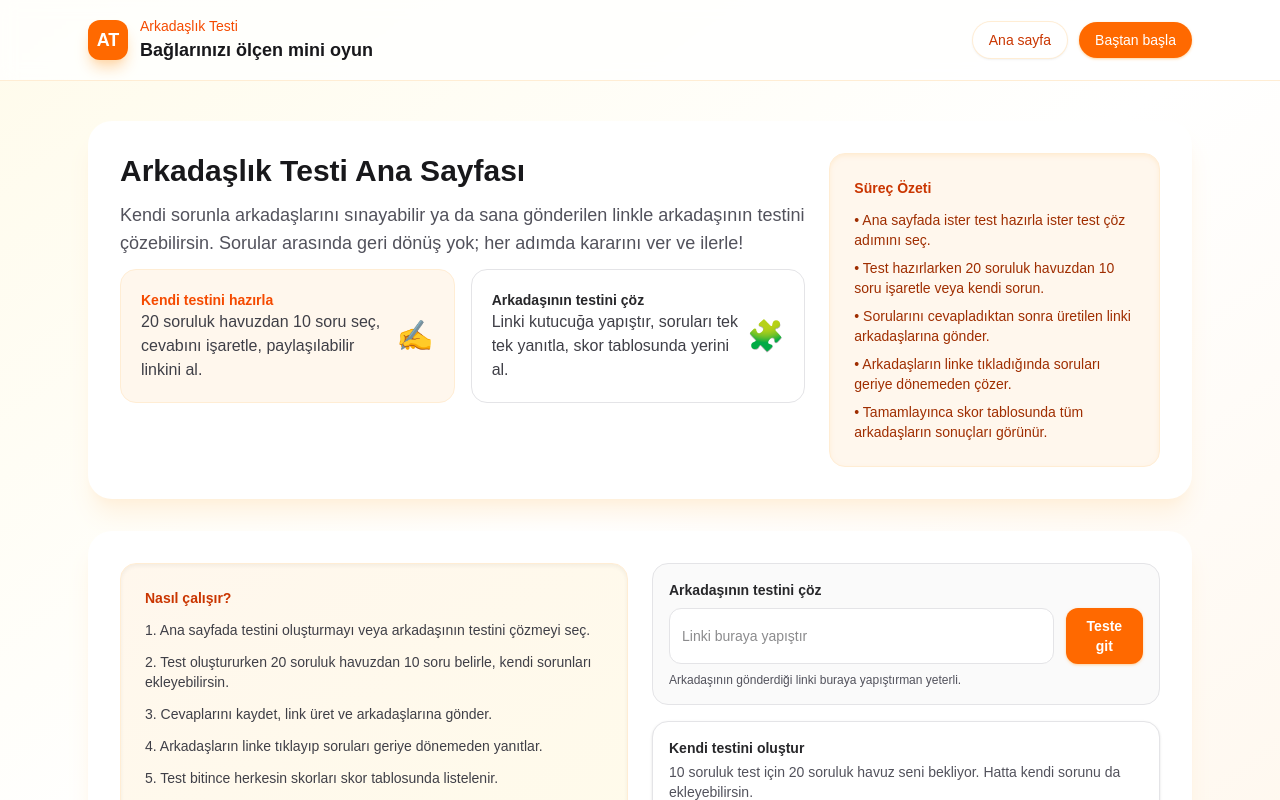
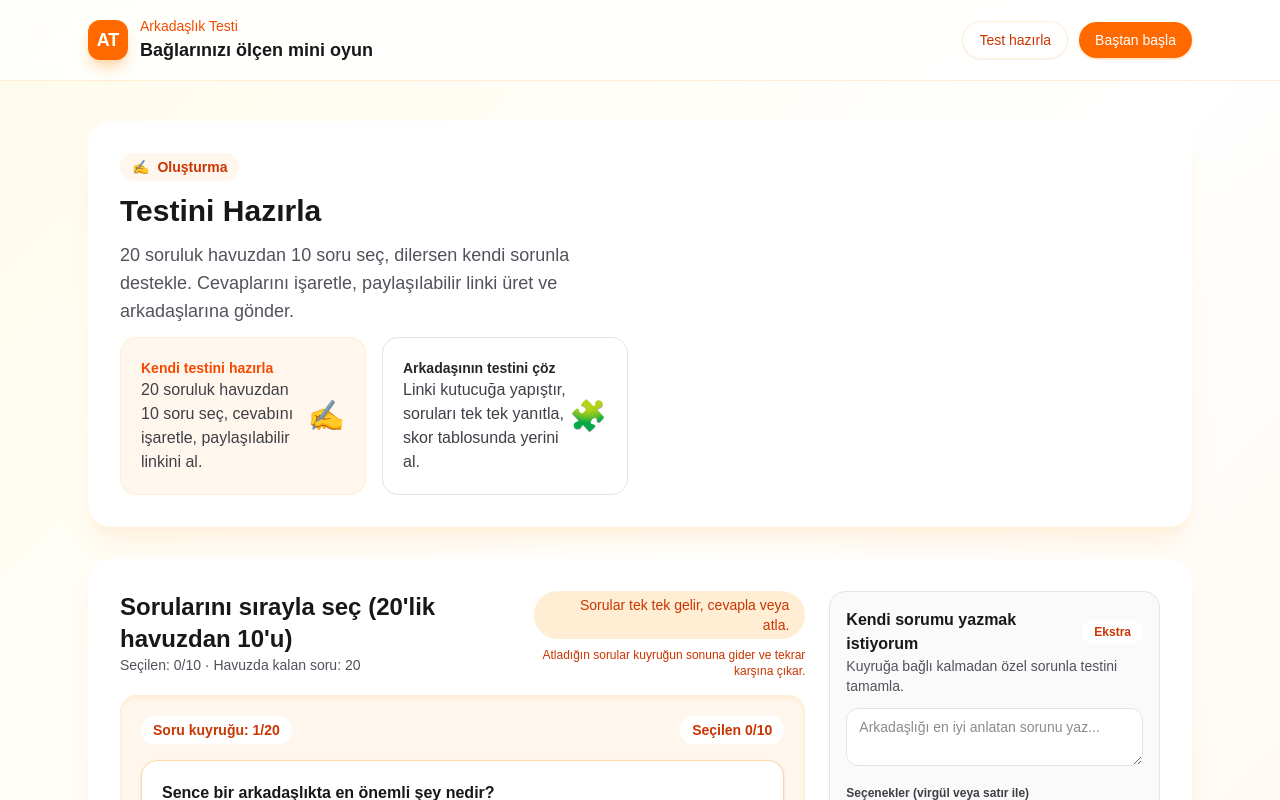
Before and after one commit to basakozdemr/arkadaslik-testi, a Next.js app: page / in a window 1280 px wide. Shown: the top 800 px of the page. Built offline with nearby package versions, Linux system fonts and the light colour scheme.

Commit message:
Remove overview card from hero section

```diff
--- a/src/app/page.tsx
+++ b/src/app/page.tsx
@@ -135,7 +135,7 @@ const sampleScoreboard = [
 const MAX_SELECTION = 10;
 
 export default function Home() {
-  const [view, setView] = useState<"home" | "create" | "solve">("home");
+  const [view, setView] = useState<"create" | "solve">("create");
   const [selectedQuestions, setSelectedQuestions] = useState<string[]>([]);
   const [customQuestion, setCustomQuestion] = useState("");
   const [customOptions, setCustomOptions] = useState("A\nB\nC\nD");
@@ -272,6 +272,7 @@ export default function Home() {
   const answerForQuestion = (id: string, answersMap = friendAnswers) => answersMap[id];
 
   const resetStates = () => {
+    setView("create");
     setSelectedQuestions([]);
     setCreatorAnswers({});
     setGeneratedLink(null);
@@ -286,6 +287,25 @@ export default function Home() {
     setScoreboard(sampleScoreboard);
     setRemainingQueue(questionPool.map((q) => q.id));
   };
+
+  const heroContent = {
+    create: {
+      title: "Testini Hazırla",
+      description:
+        "20 soruluk havuzdan 10 soru seç, dilersen kendi sorunla destekle. Cevaplarını işaretle, paylaşılabilir linki üret ve arkadaşlarına gönder.",
+      emoji: "✍️",
+      badge: "Oluşturma",
+    },
+    solve: {
+      title: "Arkadaşının Testini Çöz",
+      description:
+        "Sana gelen linki yapıştır, soruları sırayla yanıtla ve geri dönmeden tamamla. Sonucunu skor tablosunda hemen gör!",
+      emoji: "🧩",
+      badge: "Çözüm",
+    },
+  } as const;
+
+  const hero = heroContent[view];
 
   return (
     <div className="min-h-screen bg-gradient-to-br from-amber-50 via-white to-orange-50 text-zinc-900">
@@ -302,10 +322,10 @@ export default function Home() {
           </div>
           <div className="flex items-center gap-3">
             <button
-              onClick={() => setView("home")}
+              onClick={() => setView("create")}
               className="rounded-full bg-white px-4 py-2 text-sm font-medium text-orange-700 shadow-sm ring-1 ring-orange-100 transition hover:-translate-y-0.5 hover:shadow-md"
             >
-              Ana sayfa
+              Test hazırla
             </button>
             <button
               onClick={resetStates}
@@ -318,13 +338,14 @@ export default function Home() {
       </header>
 
       <main className="mx-auto flex max-w-6xl flex-col gap-8 px-6 py-10">
-        <section className="grid gap-6 rounded-3xl bg-white p-8 shadow-xl shadow-orange-100/70 lg:grid-cols-3">
-          <div className="space-y-3 lg:col-span-2">
-            <h1 className="text-3xl font-semibold text-zinc-900">Arkadaşlık Testi Ana Sayfası</h1>
-            <p className="text-lg text-zinc-600">
-              Kendi sorunla arkadaşlarını sınayabilir ya da sana gönderilen linkle arkadaşının testini çözebilirsin.
-              Sorular arasında geri dönüş yok; her adımda kararını ver ve ilerle!
-            </p>
+        <section className="grid gap-6 rounded-3xl bg-white p-8 shadow-xl shadow-orange-100/70 lg:grid-cols-2">
+          <div className="space-y-3">
+            <div className="inline-flex items-center gap-2 rounded-full bg-orange-50 px-3 py-1 text-sm font-semibold text-orange-700">
+              <span>{hero.emoji}</span>
+              <span>{hero.badge}</span>
+            </div>
+            <h1 className="text-3xl font-semibold text-zinc-900">{hero.title}</h1>
+            <p className="text-lg text-zinc-600">{hero.description}</p>
             <div className="grid gap-4 sm:grid-cols-2">
               <button
                 onClick={() => setView("create")}
@@ -347,16 +368,6 @@ export default function Home() {
                 <span className="text-3xl">🧩</span>
               </button>
             </div>
-          </div>
-          <div className="rounded-2xl border border-orange-100 bg-orange-50 p-6 shadow-inner shadow-orange-100">
-            <p className="text-sm font-semibold text-orange-700">Süreç Özeti</p>
-            <ul className="mt-3 space-y-2 text-sm text-orange-800">
-              <li>• Ana sayfada ister test hazırla ister test çöz adımını seç.</li>
-              <li>• Test hazırlarken 20 soruluk havuzdan 10 soru işaretle veya kendi sorun.</li>
-              <li>• Sorularını cevapladıktan sonra üretilen linki arkadaşlarına gönder.</li>
-              <li>• Arkadaşların linke tıkladığında soruları geriye dönemeden çözer.</li>
-              <li>• Tamamlayınca skor tablosunda tüm arkadaşların sonuçları görünür.</li>
-            </ul>
           </div>
         </section>
 
@@ -618,50 +629,6 @@ export default function Home() {
           </section>
         )}
 
-        {view === "home" && (
-          <section className="grid gap-6 rounded-3xl bg-white p-8 shadow-xl shadow-orange-100/70 lg:grid-cols-2">
-            <div className="rounded-2xl border border-orange-100 bg-gradient-to-br from-orange-50 to-amber-50 p-6 shadow-inner">
-              <p className="text-sm font-semibold text-orange-700">Nasıl çalışır?</p>
-              <ol className="mt-3 space-y-3 text-sm text-zinc-700">
-                <li>1. Ana sayfada testini oluşturmayı veya arkadaşının testini çözmeyi seç.</li>
-                <li>2. Test oluştururken 20 soruluk havuzdan 10 soru belirle, kendi sorunları ekleyebilirsin.</li>
-                <li>3. Cevaplarını kaydet, link üret ve arkadaşlarına gönder.</li>
-                <li>4. Arkadaşların linke tıklayıp soruları geriye dönemeden yanıtlar.</li>
-                <li>5. Test bitince herkesin skorları skor tablosunda listelenir.</li>
-              </ol>
-            </div>
-            <div className="space-y-4">
-              <div className="rounded-2xl border border-zinc-200 bg-zinc-50 p-4">
-                <p className="text-sm font-semibold text-zinc-800">Arkadaşının testini çöz</p>
-                <div className="mt-2 flex flex-col gap-3 sm:flex-row">
-                  <input
-                    value={solveLink}
-                    onChange={(e) => setSolveLink(e.target.value)}
-                    placeholder="Linki buraya yapıştır"
-                    className="w-full rounded-xl border border-zinc-200 bg-white px-3 py-2 text-sm focus:border-orange-400 focus:outline-none"
-                  />
-                  <button
-                    onClick={() => setView("solve")}
-                    className="rounded-xl bg-orange-500 px-4 py-2 text-sm font-semibold text-white shadow-sm shadow-orange-200 transition hover:-translate-y-0.5"
-                  >
-                    Teste git
-                  </button>
-                </div>
-                <p className="mt-2 text-xs text-zinc-600">Arkadaşının gönderdiği linki buraya yapıştırman yeterli.</p>
-              </div>
-              <div className="rounded-2xl border border-zinc-200 bg-white p-4 shadow-sm">
-                <p className="text-sm font-semibold text-zinc-800">Kendi testini oluştur</p>
-                <p className="mt-1 text-sm text-zinc-600">10 soruluk test için 20 soruluk havuz seni bekliyor. Hatta kendi sorunu da ekleyebilirsin.</p>
-                <button
-                  onClick={() => setView("create")}
-                  className="mt-3 w-full rounded-xl bg-orange-500 px-4 py-2 text-sm font-semibold text-white shadow-sm shadow-orange-200 transition hover:-translate-y-0.5"
-                >
-                  Test hazırlamaya başla
-                </button>
-              </div>
-            </div>
-          </section>
-        )}
       </main>
 
       {showShareModal && generatedLink && (
```
